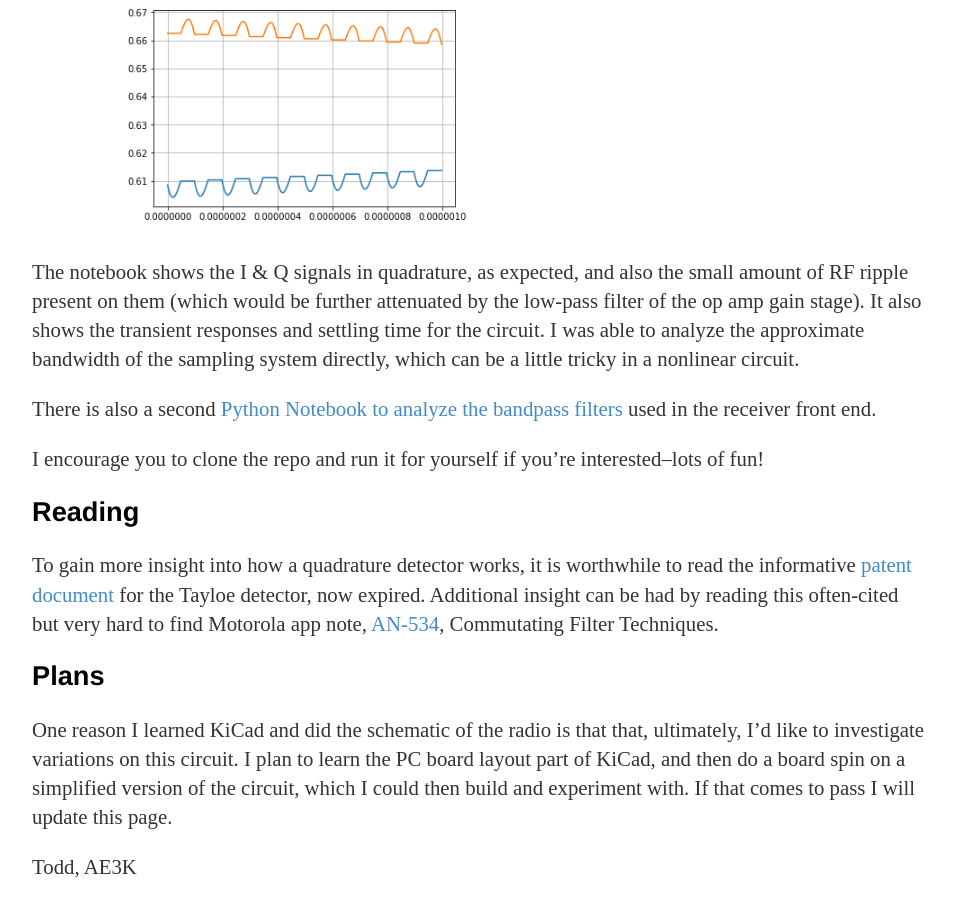
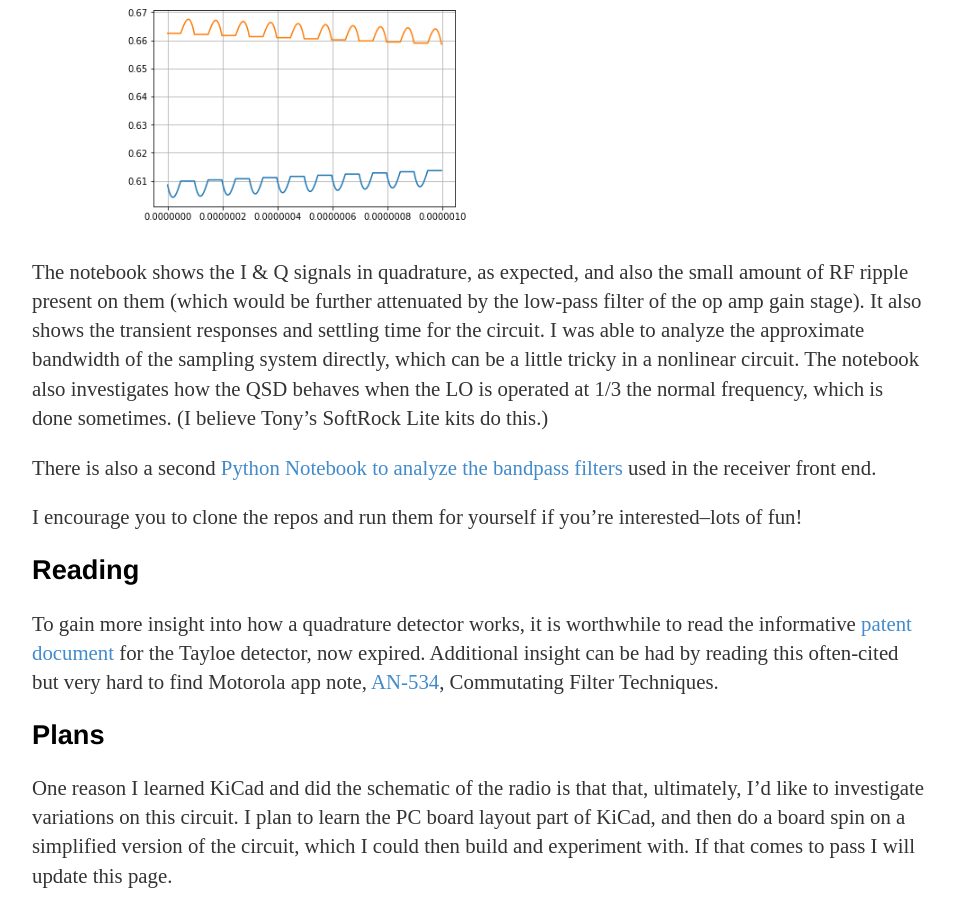
Before and after one commit to ttdoucet/ttdoucet.github.io, a Jekyll site: the page built from softrock/index.md, in a window 1280 px wide and 900 px high, scrolled down 4874 px. Shown: the whole window, without its empty margins (160-1115 px from the left). Built offline with Jekyll 4.4.1, drawn with Linux system fonts in a browser that asks for light colours.

Commit message:
SoftRock addition.

```diff
--- a/softrock/index.md
+++ b/softrock/index.md
@@ -93,12 +93,14 @@ amount of RF ripple present on them (which would be further attenuated
 by the low-pass filter of the op amp gain stage).  It also shows the transient
 responses and settling time for the circuit.  I was able to analyze
 the approximate bandwidth of the sampling system directly, which can be a little
-tricky in a nonlinear circuit.
+tricky in a nonlinear circuit.  The notebook also investigates how the QSD
+behaves when the LO is operated at 1/3 the normal frequency, which is done
+sometimes.  (I believe Tony's SoftRock Lite kits do this.)
 
 There is also a second [Python Notebook to analyze the bandpass filters][bpf]
 used in the receiver front end.
 
-I encourage you to clone the repo and run it for yourself if you're interested--lots
+I encourage you to clone the repos and run them for yourself if you're interested--lots
 of fun!
 
 ## Reading
```
